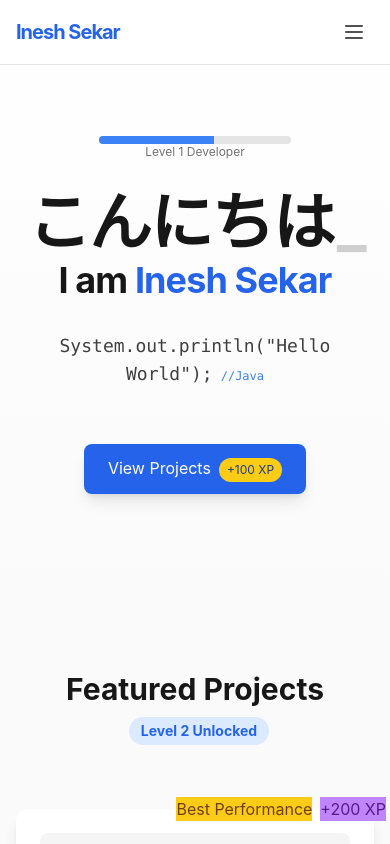
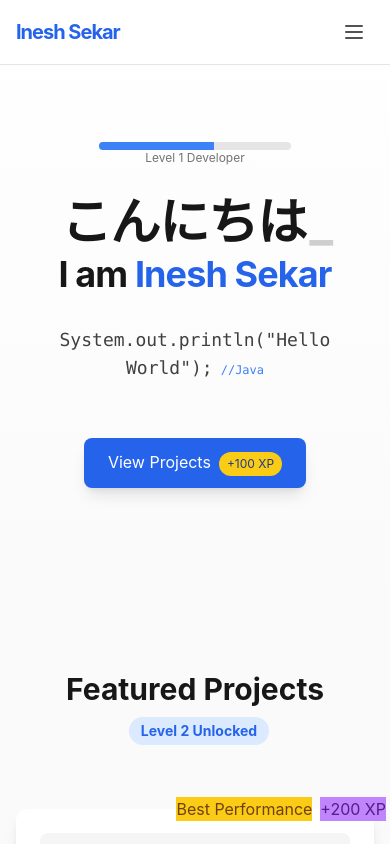
Before and after one commit to Trident14/IneshSekar.dev, a React (Vite) app: page / in a window 390 px wide. Shown: the top 844 px of the page. Built offline with nearby package versions, Linux system fonts and the light colour scheme.

Commit message:
fix: layout for mobile

```diff
--- a/src/components/Hero.jsx
+++ b/src/components/Hero.jsx
@@ -70,7 +70,7 @@ const HeroSection = () => {
             transition={{ duration: 1 }}
           >
             <motion.h1
-              className="text-6xl font-bold tracking-tight text-neutral-900 animate__animated animate__fadeIn"
+              className="text-5xl font-bold tracking-tight text-neutral-900 animate__animated animate__fadeIn"
               initial={{ scale: 1 }}
               animate={{ scale: [1, 1.05, 1] }}
               transition={{ duration: 2, repeat: Infinity }}
--- a/src/components/Resume.jsx
+++ b/src/components/Resume.jsx
@@ -5,12 +5,12 @@ export default function ResumeSection() {
 
   const handleDownload = () => {
     earnXP(100);  // Earn 50 XP when the download button is clicked
-    window.open("https://drive.google.com/uc?export=download&id=12SRVrhX85TxNWqrSXovMA2KBquIygb0c", "_blank");
+    window.open("https://drive.google.com/uc?export=download&id=1PmsFJYrRCsPYfGeEUIo7eCOsxzrsMnCJ", "_blank");
   };
 
   const handleView = () => {
     earnXP(50);  // Earn 25 XP when the view button is clicked
-    window.open("https://drive.google.com/file/d/12SRVrhX85TxNWqrSXovMA2KBquIygb0c/view?usp=sharing", "_blank");
+    window.open("https://drive.google.com/file/d/1PmsFJYrRCsPYfGeEUIo7eCOsxzrsMnCJ/view?usp=sharing", "_blank");
   };
 
   return (
```
